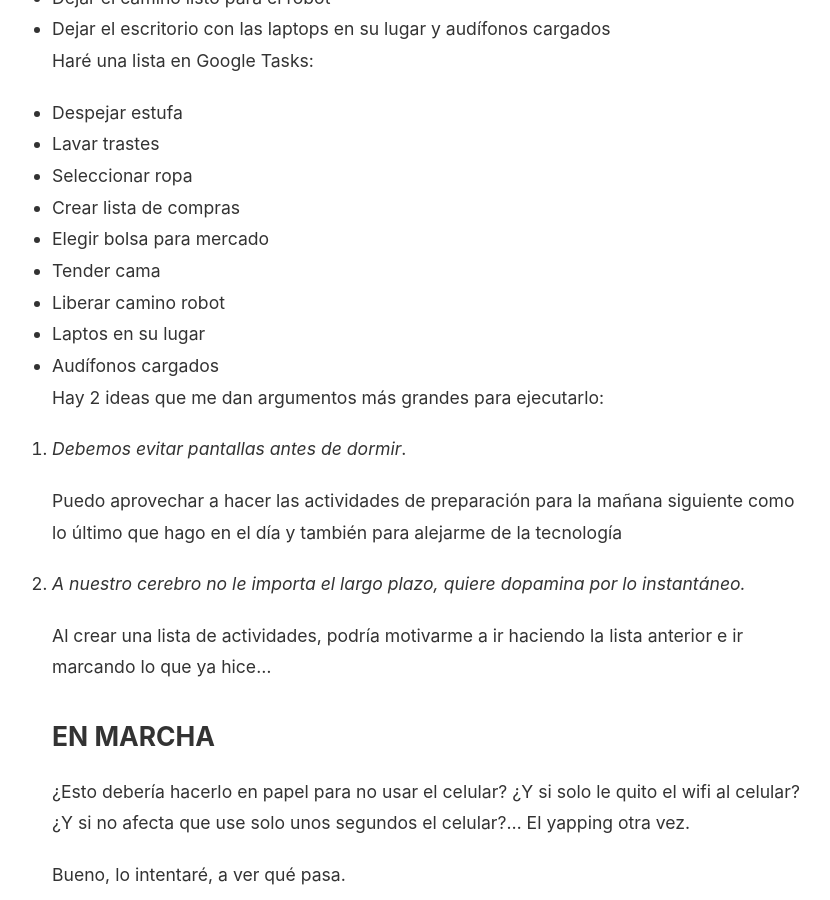
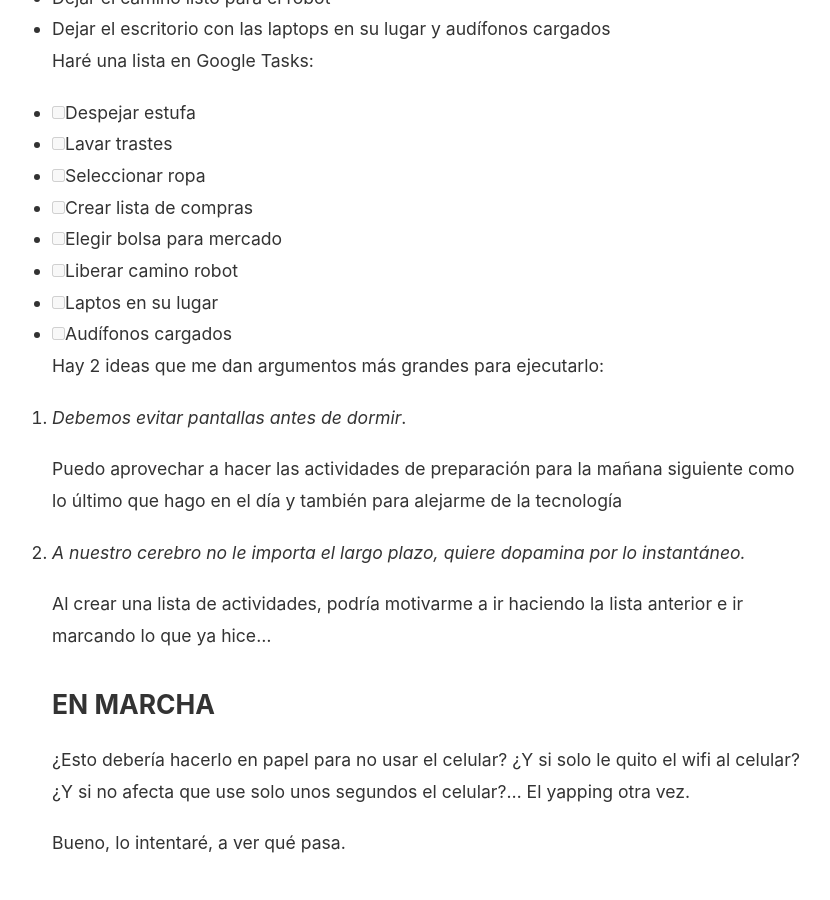
Before and after one commit to aletss/aletss.github.io, a Jekyll site: the page built from _posts/2026-01-01-post-2.md, in a window 1280 px wide and 900 px high, scrolled down 3775 px. Shown: the whole window, without its empty margins (208-1038 px from the left). Built offline with Jekyll 4.4.1, drawn with Linux system fonts in a browser that asks for light colours.

Commit message:
update list

```diff
--- a/_posts/2026-01-01-post-2.md
+++ b/_posts/2026-01-01-post-2.md
@@ -87,15 +87,14 @@ Entonces pensé: ¿y si se la pongo fácil a mi yo de mañana en la mañana? Es
 * Dejar el escritorio con las laptops en su lugar y audífonos cargados
 
 Haré una lista en Google Tasks:
-* Despejar estufa
-* Lavar trastes
-* Seleccionar ropa
-* Crear lista de compras
-* Elegir bolsa para mercado
-* Tender cama
-* Liberar camino robot
-* Laptos en su lugar
-* Audífonos cargados
+- [ ] Despejar estufa
+- [ ] Lavar trastes
+- [ ] Seleccionar ropa
+- [ ] Crear lista de compras
+- [ ] Elegir bolsa para mercado
+- [ ] Liberar camino robot
+- [ ] Laptos en su lugar
+- [ ] Audífonos cargados
 
 
 Hay 2 ideas que me dan argumentos más grandes para ejecutarlo:
```
